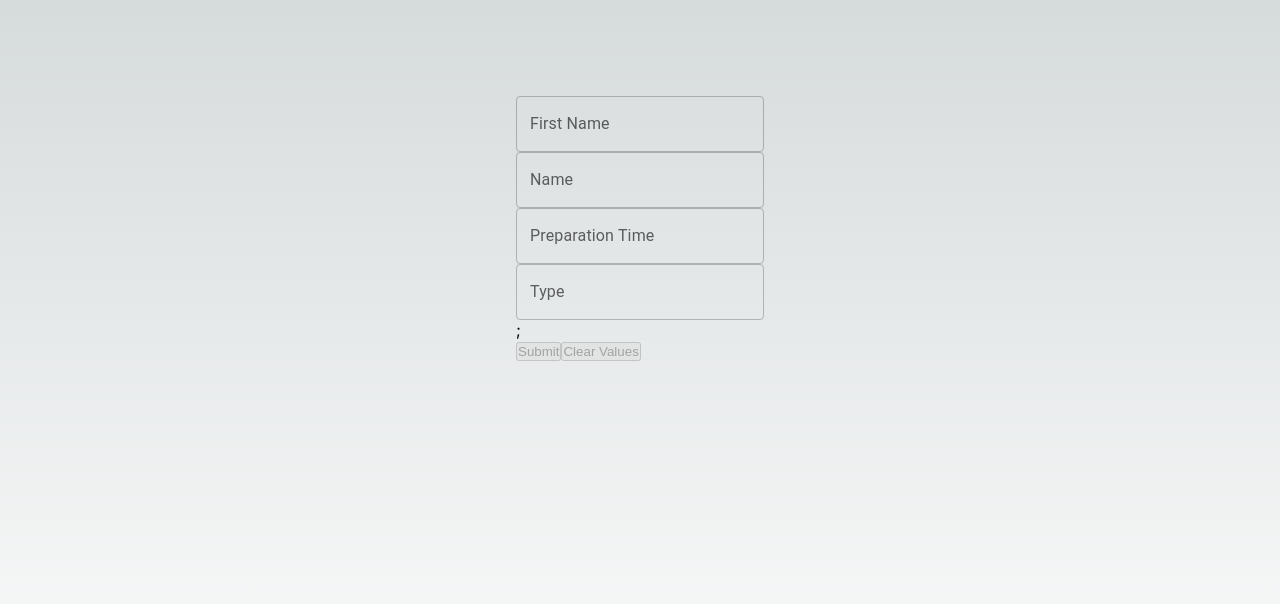
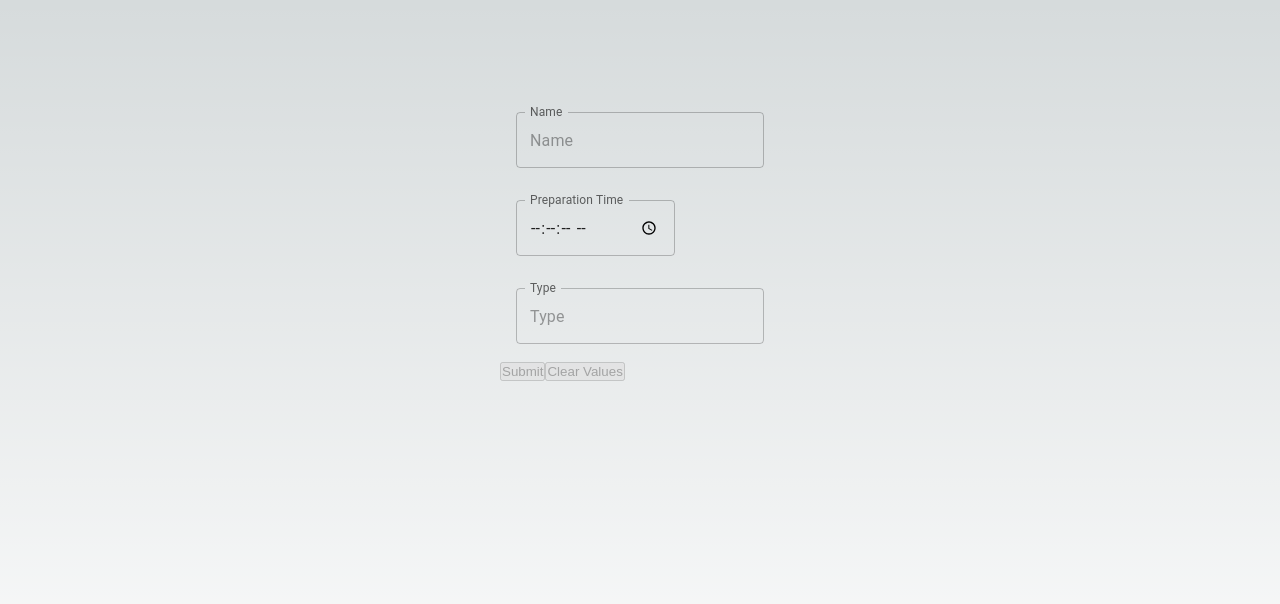
Before and after one commit to tomasz-piwowarski/dishes, a Next.js app: page / in a window 1280 px wide. Shown: the top 604 px of the page. Built offline with nearby package versions, Linux system fonts and the light colour scheme.

Commit message:
Validators, conditional form fields, time field, reseting fields on type change moved to useForm hook

```diff
--- a/src/components/Fields/ConditionalFields.tsx
+++ b/src/components/Fields/ConditionalFields.tsx
@@ -9,13 +9,13 @@ function PizzaConditionalFields() {
         name="no_of_slices"
         component={RenderTextField}
         label="Number of slices"
-        validate={[validators.pizzaRequired]}
+        validate={[validators.pizzaRequired, validators.int]}
       />
       <Field
         name="diameter"
         component={RenderTextField}
         label="Diameter"
-        validate={[validators.pizzaRequired]}
+        validate={[validators.pizzaRequired, validators.number]}
       />
     </div>
   );
@@ -28,7 +28,13 @@ function SoupConditionalFields() {
         name="spiciness_scale"
         component={RenderTextField}
         label="Spiciness Scale"
-        validate={[validators.soupRequired]}
+        validate={[
+          validators.soupRequired,
+          validators.number,
+          validators.int,
+          validators.minValue1,
+          validators.maxValue10,
+        ]}
       />
     </div>
   );
@@ -41,7 +47,11 @@ function SandwichConditionalFields() {
         name="slices_of_bread"
         component={RenderTextField}
         label="Slices of bread"
-        validate={[validators.sandwichRequired]}
+        validate={[
+          validators.sandwichRequired,
+          validators.number,
+          validators.int,
+        ]}
       />
     </div>
   );
--- a/src/components/Fields/RenderTextField.tsx
+++ b/src/components/Fields/RenderTextField.tsx
@@ -1,30 +1,22 @@
-import { TextField } from "@mui/material";
-import { WrappedFieldProps } from "redux-form"
+import { TextField } from '@mui/material';
+import { FieldInterface } from '@/types';
 
-interface FieldMeta {
-	touched: boolean;
-	invalid: boolean;
-	error: string;
-}
-
-interface TextFieldInterface {
-	label: string;
-	input: WrappedFieldProps;
-	meta: FieldMeta;
-	custom: {
-    [x: string]: any;
-	}
-}
-
-export default function RenderTextField({label, input, meta: {touched, invalid, error}, ...custom}: TextFieldInterface) {
+export default function RenderTextField({
+  label,
+  input,
+  meta: { touched, invalid, error },
+  ...custom
+}: FieldInterface) {
   return (
     <TextField
       label={label}
+      InputLabelProps={{ shrink: true }}
       placeholder={label}
       error={touched && invalid}
       helperText={touched && error}
+      sx={{ margin: 2 }}
       {...input}
       {...custom}
     />
-	)
+  );
 }
--- a/src/components/Form.tsx
+++ b/src/components/Form.tsx
@@ -3,37 +3,25 @@ import {
   reduxForm,
   InjectedFormProps,
   formValueSelector,
-  change,
 } from 'redux-form';
-import { connect, useDispatch } from 'react-redux';
+import { connect } from 'react-redux';
 import RenderTextField from './Fields/RenderTextField';
 import conditionalFields from './Fields/ConditionalFields';
 import { DishesData, DishesFormProps } from '@/types';
 import validators from '@/utils/validators';
+import useForm from '@/hooks/useForm';
 
-function Form(
-  props: InjectedFormProps<DishesData, DishesFormProps> & DishesFormProps
-) {
-  const dispatch = useDispatch();
-  const { handleSubmit, pristine, reset, submitting, type } = props;
-
-  const resetWhenTypeChanges = () => {
-    dispatch(change('DishesForm', 'no_of_slices', ''));
-    dispatch(change('DishesForm', 'slices_of_bread', ''));
-    dispatch(change('DishesForm', 'spiciness_scale', ''));
-    dispatch(change('DishesForm', 'diameter', ''));
-  };
+function Form({
+  handleSubmit,
+  pristine,
+  reset,
+  submitting,
+  type,
+}: InjectedFormProps<DishesData, DishesFormProps> & DishesFormProps) {
+  const { resetWhenTypeChanges } = useForm();
 
   return (
     <form onSubmit={handleSubmit}>
-      <div>
-        <Field
-          name="firstName"
-          component={RenderTextField}
-          label="First Name"
-          validate={[validators.required]}
-        />
-      </div>
       <div>
         <Field
           name="name"
@@ -48,6 +36,9 @@ function Form(
           component={RenderTextField}
           label="Preparation Time"
           validate={[validators.required]}
+          type="time"
+          value="00:00:00"
+          inputProps={{ step: 1 }}
         />
       </div>
       <div>
@@ -59,7 +50,7 @@ function Form(
           onChange={resetWhenTypeChanges}
         />
       </div>
-      {conditionalFields[type]};
+      {conditionalFields[type]}
       <div>
         <button type="submit" disabled={pristine || submitting}>
           Submit
--- /dev/null
+++ b/src/hooks/useForm.tsx
@@ -0,0 +1,15 @@
+import { change } from 'redux-form';
+import { useDispatch } from 'react-redux';
+
+export default function useForm() {
+  const dispatch = useDispatch();
+
+  const resetWhenTypeChanges = () => {
+    dispatch(change('DishesForm', 'no_of_slices', ''));
+    dispatch(change('DishesForm', 'slices_of_bread', ''));
+    dispatch(change('DishesForm', 'spiciness_scale', ''));
+    dispatch(change('DishesForm', 'diameter', ''));
+  };
+
+  return { resetWhenTypeChanges };
+}
--- a/src/utils/validators.ts
+++ b/src/utils/validators.ts
@@ -4,6 +4,9 @@ const validators = {
 	soupRequired: (value: any, values: any) => value || values.type !== "soup" ? undefined : 'Required',
 	sandwichRequired: (value: any, values: any) => value || values.type !== "sandwich" ? undefined : 'Required',
 	number: (value: any) => value && isNaN(Number(value)) ? 'Must be a number' : undefined,
+	int: (value: any) => value && !Number.isInteger(Number(value)) ? 'Must be an integer' : undefined,
+	minValue1: (value: number) =>value && value < 1 ? `Must be at least ${1}` : undefined,
+	maxValue10: (value: number) =>value && value > 10 ? `Must be max ${1}` : undefined
 }
 
 export default validators;
```
Also changed, not shown: src/types.ts (+17 -0 lines). Lines whose indentation alone changed are shown as unchanged.
